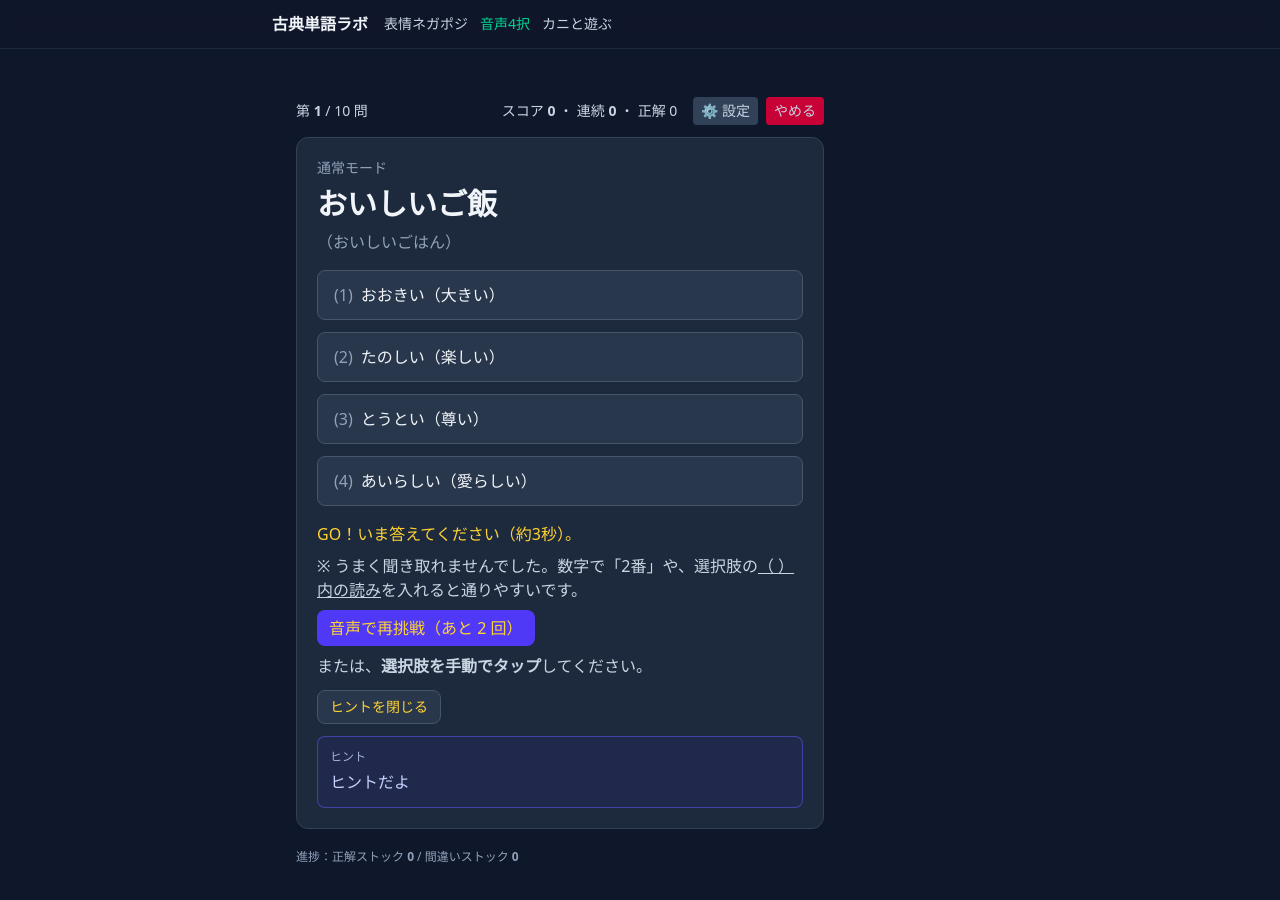
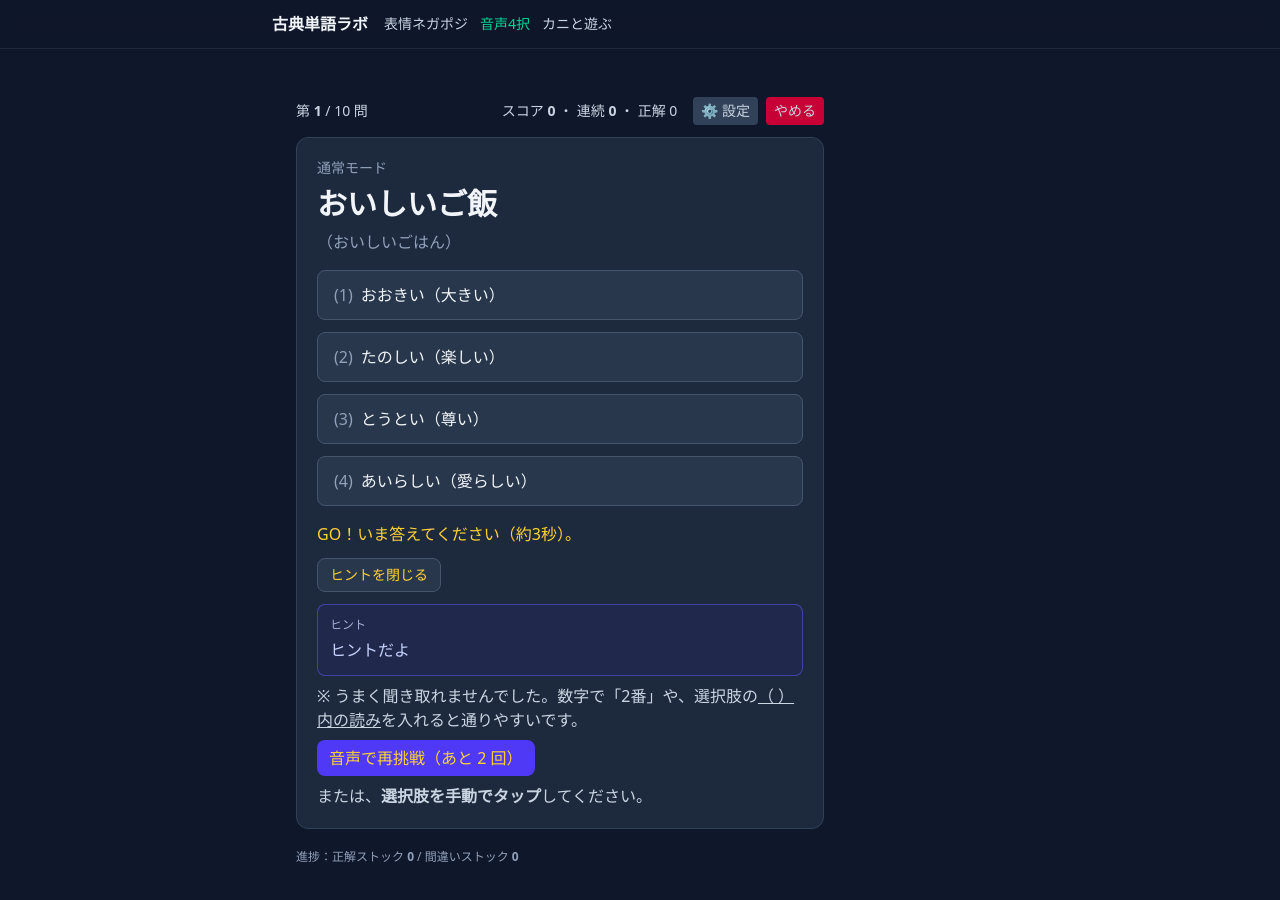
Before and after one commit to vonaskr/KotenWordAPP, a React (Vite) app: page /voice/session in a window 1280 px wide. Both pictures are taken after a click on the button "ヒントを見る". Shown: the top 900 px of the page. Built offline with nearby package versions, Linux system fonts and the light colour scheme.

Commit message:
fix: when the start, start button displaue for a moment

```diff
--- a/src/components/Crab.tsx
+++ b/src/components/Crab.tsx
@@ -22,11 +22,10 @@ export default function Crab({
     autoplay: true,
     onLoad: () => console.log('[RIVE] loaded .riv / artboard / machine'),
   });
-
-  const onCorrect = useStateMachineInput(rive, 'CrabMachine', 'onCorrect');
-  const onWrong = useStateMachineInput(rive, 'CrabMachine', 'onWrong');
-  const isWalking = useStateMachineInput(rive, 'CrabMachine', 'isWalking');
-  const tier = useStateMachineInput(rive, 'CrabMachine', 'comboTier');
+ const onCorrect  = useStateMachineInput(rive, 'CrabMachine', 'onCorrect');
+  const onWrong    = useStateMachineInput(rive, 'CrabMachine', 'onWrong');
+  const isWalking  = useStateMachineInput(rive, 'CrabMachine', 'isWalking');
+  const tier       = useStateMachineInput(rive, 'CrabMachine', 'comboTier'); // Rive側に無ければ null
 
   // 外部状態を反映
   useEffect(() => { if (isWalking) isWalking.value = walking; }, [walking, isWalking]);
--- a/src/pages/VoiceResult.tsx
+++ b/src/pages/VoiceResult.tsx
@@ -20,13 +20,13 @@ export default function VoiceResult() {
   const total = Number(s.total || 0);
   const correct = Number(s.correct || 0);
   const acc = total > 0 ? correct / total : 0;
+  const trig: 'correct' | 'wrong' = acc >= 0.6 ? 'correct' : 'wrong';
 
   const score = s.score ?? 0;
   const maxStreak = s.maxStreak ?? 0;
 
   const ratio = total > 0 ? correct / total : 0;
   const title = ratio >= 0.9 ? "いとめでたし！" : ratio >= 0.6 ? "よきかな" : "むげなり";
-
   return (
     <div className="w-full max-w-xl p-6">
       {/* リアクション基準：90%以上 → 大喜び、60%以上 → 小喜び、それ未満 → しょんぼり */}
@@ -40,8 +40,8 @@ export default function VoiceResult() {
 
       <Crab
         comboTier={acc >= 0.9 ? 2 : acc >= 0.6 ? 1 : 0}
-        trigger={acc >= 0.6 ? 'correct' : 'wrong'}
-        triggerKey={total + correct} // 適当なノンス
+        trigger={trig}
+        triggerKey={Date.now()}
       />
       <div className="mt-6 grid gap-3">
         <Link to="/voice/session?mode=all10" className="block text-center px-4 py-2 rounded-lg bg-emerald-600 hover:bg-emerald-500">もう一度 </Link>
--- a/src/pages/VoiceSession.tsx
+++ b/src/pages/VoiceSession.tsx
@@ -191,6 +191,9 @@ export default function VoiceSession() {
   const [streak, setStreak] = useState(0);
   const [maxStreak, setMaxStreak] = useState(0);
   const [correctCount, setCorrectCount] = useState(0);
+
+  // 手動開始ボタンを出すか（デバッグ用）。本番は false 固定
+  const SHOW_MANUAL_START = false;
 
   const [phase, setPhase] = useState<"loading" | "idle" | "countdown" | "answer" | "done" | "finished">("loading");
   const [selected, setSelected] = useState<number | null>(null);
@@ -714,10 +717,13 @@ export default function VoiceSession() {
             })}
           </div>
 
-          {phase === "idle" && (
-            <button onClick={() => startQuestion()} className="px-4 py-2 rounded-lg bg-emerald-600 hover:bg-emerald-500">この問題を開始</button>
+          {SHOW_MANUAL_START && phase === "idle" && (
+            <button onClick={() => startQuestion()} className="px-4 py-2 rounded-lg bg-emerald-600 hover:bg-emerald-500">
+              この問題を開始
+            </button>
           )}
           {phase === "countdown" && <div className="text-sky-300">カウントダウン中…（3→2→1→GO）</div>}
+
           {phase === "answer" && (
             <div className="text-amber-300">
               GO！いま答えてください（約3秒）。
@@ -731,23 +737,8 @@ export default function VoiceSession() {
                   あなたの回答：<span className="font-semibold">「{heard}」</span>
                 </div>
               )}
-              {noResult && (
-                <div className="mt-2 space-y-2">
-                  <div className="text-slate-300">
-                    ※ うまく聞き取れませんでした。数字で「2番」や、選択肢の
-                    <span className="underline">（ ）内の読み</span>を入れると通りやすいです。
-                  </div>
-                  {voiceUsable && tries < MAX_TRIES && (
-                    <button onClick={() => startQuestion({ retry: true })} className="px-3 py-1.5 rounded-lg bg-indigo-600 hover:bg-indigo-500">
-                      音声で再挑戦（あと {MAX_TRIES - tries} 回）
-                    </button>
-                  )}
-                  <div className="text-slate-300">
-                    または、<b>選択肢を手動でタップ</b>してください。
-                  </div>
-                </div>
-              )}
-              {/* ヒントトグル（任意表示） */}
+
+              {/* ① ヒントボタン */}
               {q.hint && (
                 <div className="mt-3">
                   <button
@@ -759,11 +750,42 @@ export default function VoiceSession() {
                 </div>
               )}
 
+              {/* ② ヒント内容（← ここを answer ブロック内に移した） */}
+              {showHint && q.hint && (
+                <div className="mt-3 p-3 rounded-lg border border-indigo-500/50 bg-indigo-900/20 text-indigo-200">
+                  <div className="text-xs mb-1 opacity-80">ヒント</div>
+                  <div className="leading-relaxed">{q.hint}</div>
+                </div>
+              )}
+
+              {/* ③ noResult の再挑戦UI（最後に来る） */}
+              {noResult && (
+                <div className="mt-2 space-y-2">
+                  <div className="text-slate-300">
+                    ※ うまく聞き取れませんでした。数字で「2番」や、選択肢の
+                    <span className="underline">（ ）内の読み</span>を入れると通りやすいです。
+                  </div>
+                  {voiceUsable && tries < MAX_TRIES && (
+                    <button
+                      onClick={() => startQuestion({ retry: true })}
+                      className="px-3 py-1.5 rounded-lg bg-indigo-600 hover:bg-indigo-500"
+                    >
+                      音声で再挑戦（あと {MAX_TRIES - tries} 回）
+                    </button>
+                  )}
+                  <div className="text-slate-300">
+                    または、<b>選択肢を手動でタップ</b>してください。
+                  </div>
+                </div>
+              )}
             </div>
+          )}
 
-          )}
+
           {phase === "done" && (
             <div className="mt-3">
+
+
               {heard && (
                 <div className="mb-2 text-slate-200">
                   あなたの回答：<span className="font-semibold">「{heard}」</span>
@@ -804,25 +826,10 @@ export default function VoiceSession() {
                   </div>
                 )}
               </div>
-              {/* ヒントトグル（任意表示） */}
-              {q.hint && (
-                <div className="mt-3">
-                  <button
-                    onClick={() => setShowHint((v) => !v)}
-                    className="text-sm px-3 py-1.5 rounded-lg border border-slate-600 bg-slate-700/60 hover:bg-slate-600"
-                  >
-                    {showHint ? "ヒントを閉じる" : "ヒントを見る"}
-                  </button>
-                </div>
-              )}
+
             </div>
           )}
-          {showHint && q.hint && (
-            <div className="mt-3 p-3 rounded-lg border border-indigo-500/50 bg-indigo-900/20 text-indigo-200">
-              <div className="text-xs mb-1 opacity-80">ヒント</div>
-              <div className="leading-relaxed">{q.hint}</div>
-            </div>
-          )}
+
 
         </div>
       )}
```
